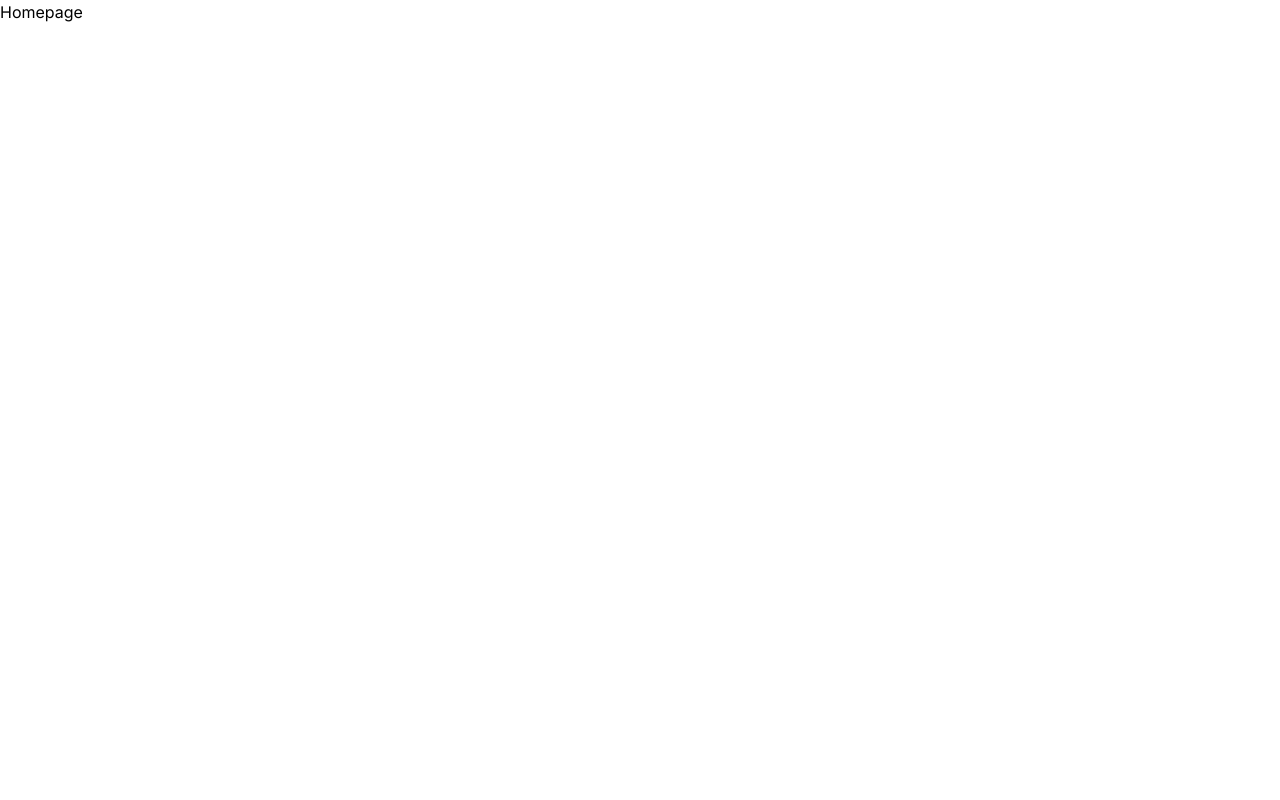
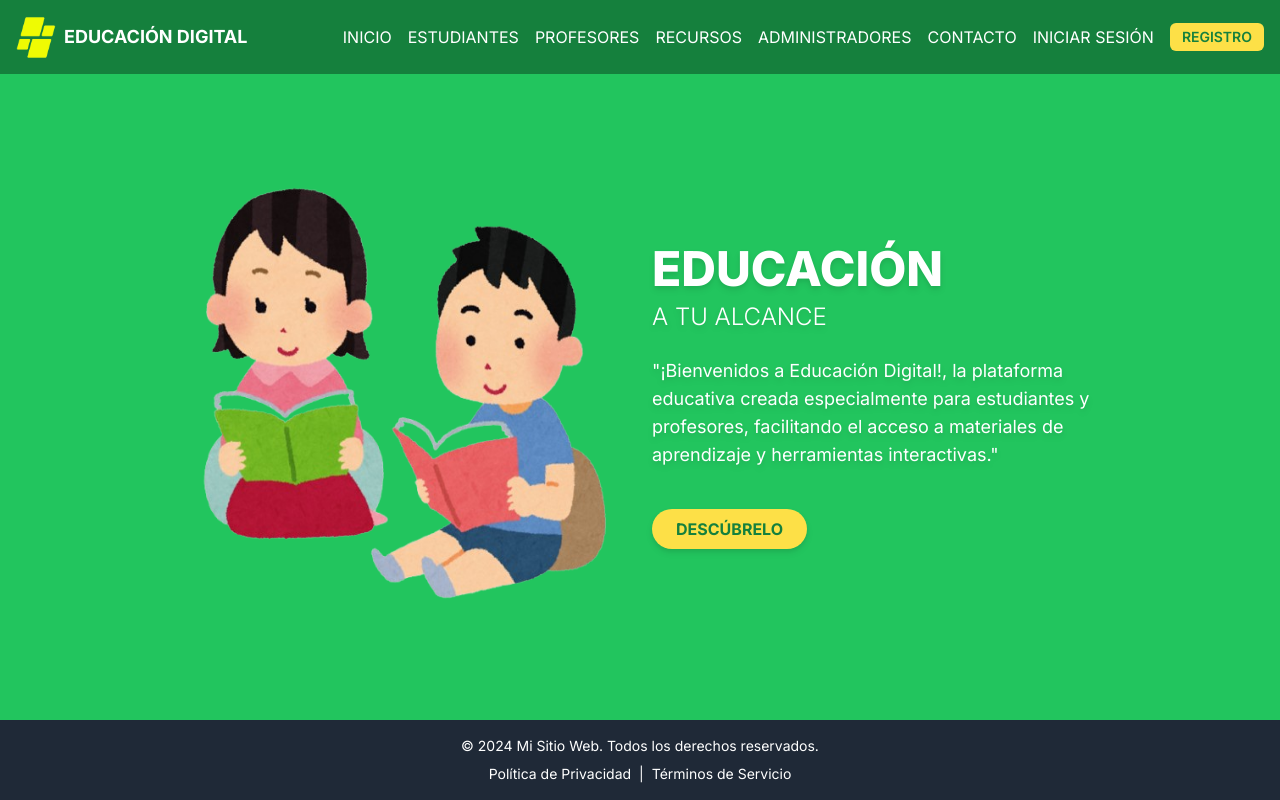
Before and after one commit to Pejezb/schoolar-dashboard, a Next.js app: page / in a window 1280 px wide. Built offline with nearby package versions, Linux system fonts and the light colour scheme.

Commit message:
Landing Page

```diff
--- /dev/null
+++ b/src/app/footer.tsx
@@ -0,0 +1,16 @@
+import React from 'react';
+
+const footer = () => {
+  return (
+    <footer className="w-full bg-gray-800 text-white p-4 text-center text-sm">
+      <p>&copy; 2024 Mi Sitio Web. Todos los derechos reservados.</p>
+      <div className="flex flex-col md:flex-row justify-center gap-2 mt-2">
+        <a href="#privacy" className="hover:underline">Política de Privacidad</a>
+        <span className="hidden md:inline">|</span>
+        <a href="#terms" className="hover:underline">Términos de Servicio</a>
+      </div>
+    </footer>
+  );
+};
+
+export default footer;
--- /dev/null
+++ b/src/app/header.tsx
@@ -0,0 +1,77 @@
+"use client";
+import React, { useState } from 'react';
+import { useRouter } from 'next/navigation';
+import Image from 'next/image';
+
+const Header = () => {
+  const router = useRouter();
+  const [isMenuOpen, setIsMenuOpen] = useState(false);
+
+  const toggleMenu = () => {
+    setIsMenuOpen(!isMenuOpen);
+  };
+
+  const goToLogin = () => {
+    router.push('/sign-in');
+  };
+
+  return (
+    <header className="w-full p-4 bg-green-700 text-white relative">
+      <div className="flex items-center justify-between">
+        {/* LOGO */}
+        <div className="flex items-center gap-2">
+          <Image src="/logo.png" alt="Logo" width={40} height={40} />
+          <h1 className="text-lg font-bold">EDUCACIÓN DIGITAL</h1>
+        </div>
+
+        {/* MENU MOBILE */}
+        <div className="md:hidden">
+          <button onClick={toggleMenu} className="focus:outline-none">
+            <svg className="w-6 h-6 text-white" fill="none" stroke="currentColor" viewBox="0 0 24 24" xmlns="http://www.w3.org/2000/svg">
+              <path strokeLinecap="round" strokeLinejoin="round" strokeWidth="2" d="M4 6h16M4 12h16M4 18h16"></path>
+            </svg>
+          </button>
+        </div>
+
+        {/* DESKTOP MENU */}
+        <nav className="hidden md:flex gap-4 items-center">
+          <a href="#inicio" className="hover:text-yellow-300">INICIO</a>
+          <a href="#estudiantes" className="hover:text-yellow-300">ESTUDIANTES</a>
+          <a href="#profesores" className="hover:text-yellow-300">PROFESORES</a>
+          <a href="#recursos" className="hover:text-yellow-300">RECURSOS</a>
+          <a href="#administradores" className="hover:text-yellow-300">ADMINISTRADORES</a>
+          <a href="#contacto" className="hover:text-yellow-300">CONTACTO</a>
+          <button onClick={goToLogin} className="hover:text-yellow-300">INICIAR SESIÓN</button>
+          <button onClick={goToLogin} className="bg-yellow-300 text-green-700 px-3 py-1 rounded-md font-semibold text-sm hover:bg-yellow-400 transition duration-300">
+            REGISTRO
+          </button>
+        </nav>
+      </div>
+
+      {/* MOBILE SLIDE MENU */}
+      <div className={`fixed top-0 right-0 h-full w-1/2 bg-green-700 text-white transform ${isMenuOpen ? 'translate-x-0' : 'translate-x-full'} transition-transform duration-500 ease-in-out z-50`}>
+        <div className="flex justify-end p-4">
+          <button onClick={toggleMenu} className="focus:outline-none text-white">
+            <svg className="w-6 h-6" fill="none" stroke="currentColor" viewBox="0 0 24 24" xmlns="http://www.w3.org/2000/svg">
+              <path strokeLinecap="round" strokeLinejoin="round" strokeWidth="2" d="M6 18L18 6M6 6l12 12"></path>
+            </svg>
+          </button>
+        </div>
+        <nav className="flex flex-col items-start gap-4 p-4">
+          <a href="#inicio" className="hover:text-yellow-300" onClick={toggleMenu}>INICIO</a>
+          <a href="#estudiantes" className="hover:text-yellow-300" onClick={toggleMenu}>ESTUDIANTES</a>
+          <a href="#profesores" className="hover:text-yellow-300" onClick={toggleMenu}>PROFESORES</a>
+          <a href="#recursos" className="hover:text-yellow-300" onClick={toggleMenu}>RECURSOS</a>
+          <a href="#administradores" className="hover:text-yellow-300" onClick={toggleMenu}>ADMINISTRADORES</a>
+          <a href="#contacto" className="hover:text-yellow-300" onClick={toggleMenu}>CONTACTO</a>
+          <button onClick={goToLogin} className="hover:text-yellow-300">INICIAR SESIÓN</button>
+          <button onClick={goToLogin} className="bg-yellow-300 text-green-700 px-3 py-1 rounded-md font-semibold text-sm hover:bg-yellow-400 transition duration-300">
+            REGISTRO
+          </button>
+        </nav>
+      </div>
+    </header>
+  );
+};
+
+export default Header;
--- a/src/app/page.tsx
+++ b/src/app/page.tsx
@@ -1,7 +1,48 @@
+"use client"
+
+import React from 'react';
+import Header from '@/app/header';
+import Footer from '@/app/footer';
+import Image from 'next/image';
+import { useRouter } from 'next/navigation';
+
+
 const Homepage = () => {
+  const router = useRouter();
+
+  const goToLogin = () => {
+    router.push('/sign-in');
+  };
+
   return (
-    <div className=''>Homepage</div>
-  )
-}
+    <div className="bg-green-500 min-h-screen flex flex-col text-white">
+      <Header />
 
-export default Homepage
+      <main className="flex flex-col md:flex-row items-center justify-center flex-1 p-4 md:p-10 text-center md:text-left space-y-6 md:space-y-0 md:space-x-6">
+        <div className="w-full md:w-1/2 flex justify-center md:justify-end animate-fade-in-left">
+          <Image className="md:w-[450px] md:h-[450px] w-[250px] h-[250px]"
+            src="/imageneshome/landingpageF.png"
+            alt="Children Reading"
+            width={450}
+            height={450}
+          />
+        </div>
+
+        <div className="w-full md:w-1/2 flex flex-col items-center md:items-start mt-8 md:mt-0 animate-fade-in-right">
+          <h2 className="text-3xl md:text-5xl font-extrabold drop-shadow-md">EDUCACIÓN</h2>
+          <h3 className="text-xl md:text-2xl font-light mt-2 drop-shadow-md">A TU ALCANCE</h3>
+          <p className="text-base md:text-lg mt-6 max-w-md drop-shadow-md">
+            "¡Bienvenidos a Educación Digital!, la plataforma educativa creada especialmente para estudiantes y profesores, facilitando el acceso a materiales de aprendizaje y herramientas interactivas."
+          </p>
+          <button onClick={goToLogin} className="mt-10 bg-yellow-300 text-green-700 font-bold px-4 py-2 md:px-6 md:py-2 rounded-full hover:bg-yellow-400 transition duration-300 drop-shadow-md">
+            DESCÚBRELO
+          </button>
+        </div>
+      </main>
+
+      <Footer />
+    </div>
+  );
+};
+
+export default Homepage;
--- a/src/app/sign-in/page.tsx
+++ b/src/app/sign-in/page.tsx
@@ -1,6 +1,6 @@
 const LoginPage = () => {
   return (
-    <div className=''>LoginPage</div>
+    <div className=''>Mmwebo</div>
   )
 }
 
```
Also changed, not shown: public/imageneshome/landingpageF.png (added).
